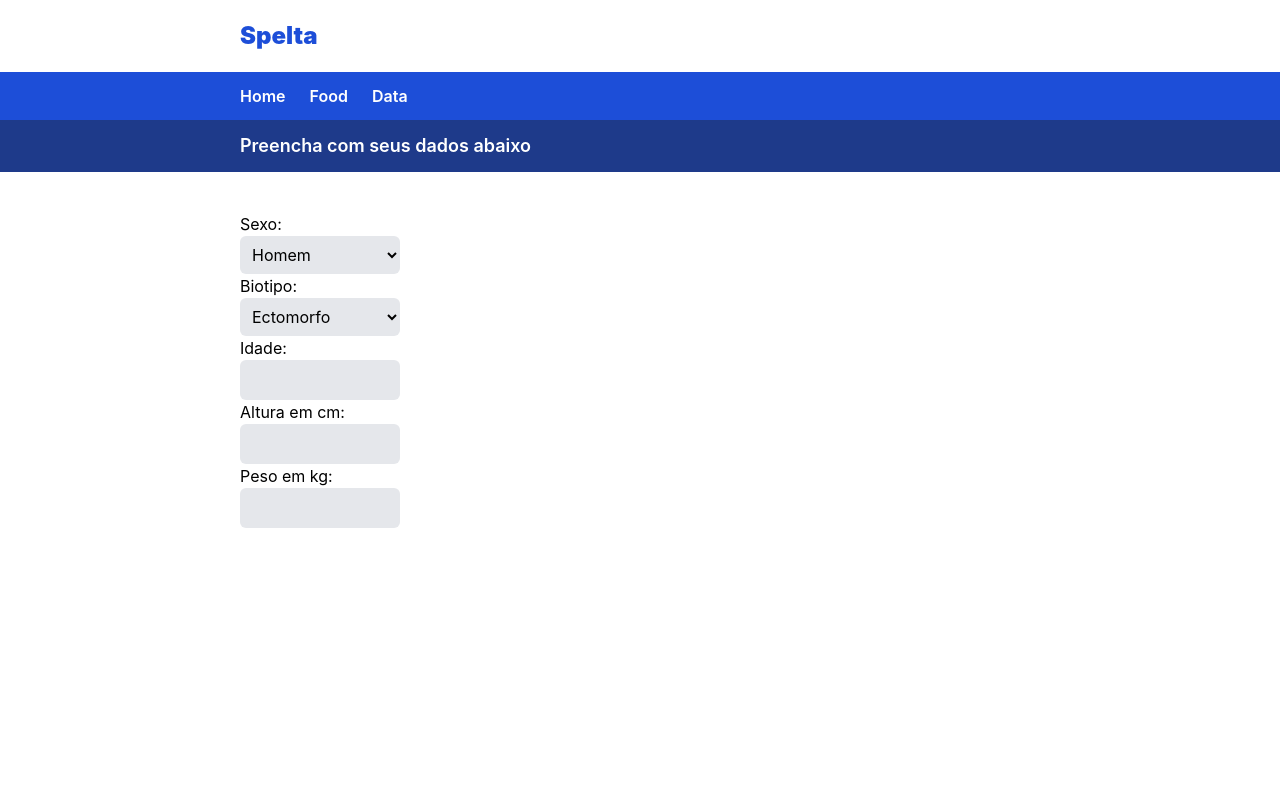
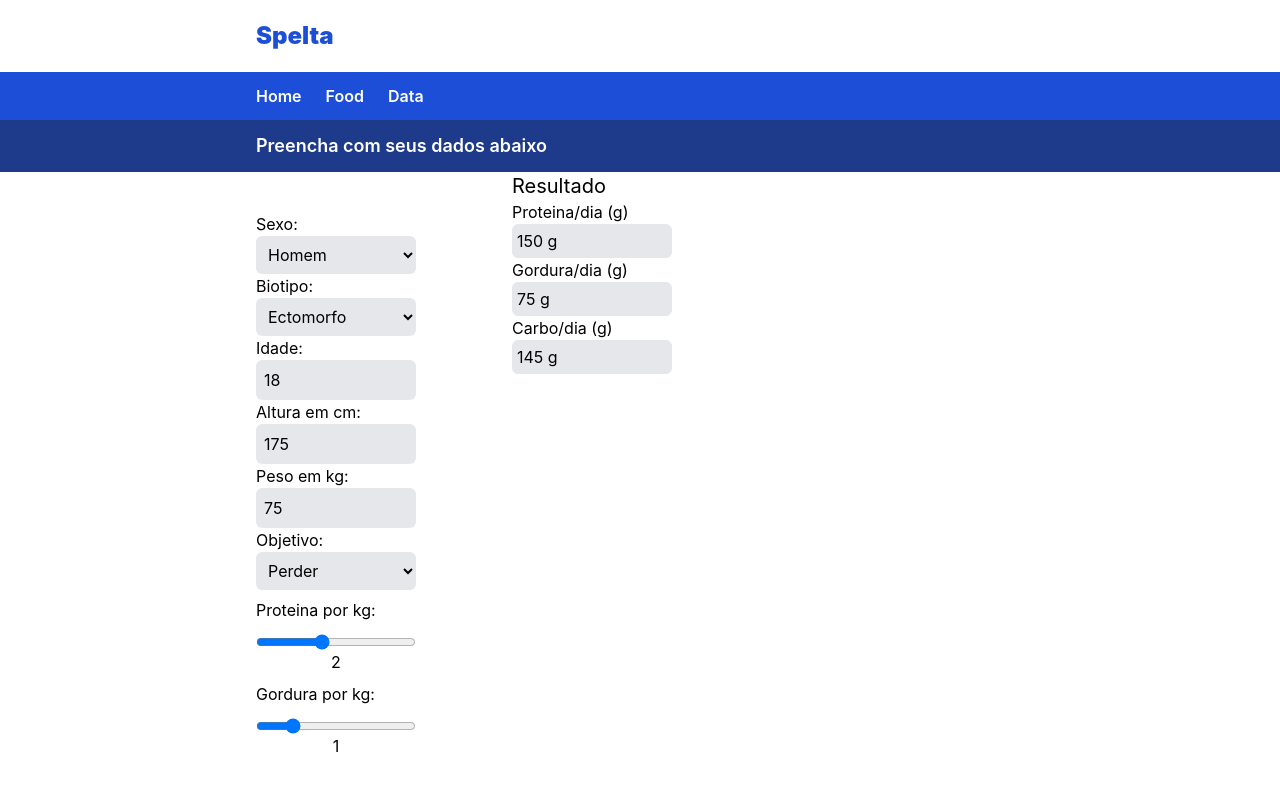
Before and after one commit to PedroSpelta/Fitness, a Next.js app: page /data in a window 1280 px wide. Shown: the top 790 px of the page. Built offline with nearby package versions, Linux system fonts and the light colour scheme.

Commit message:
adicionando componente de resultado

```diff
--- a/components/DietForm.tsx
+++ b/components/DietForm.tsx
@@ -1,21 +1,24 @@
 import React, { useState } from "react";
-import { containerWidth } from "../libs/containers";
+import { usePersonalDataContext } from "../context/personalData";
 
 const inputStyle: string = "bg-gray-200 p-2 rounded-md w-40";
 
 function DietForm() {
   const [bioTip, setBioTip] = useState(true);
+  const {
+    age,
+    fatkg,
+    height,
+    weight,
+    protkg,
+    setAge,
+    setFatkg,
+    setWeight,
+    setProtkg,
+    setHeight,
+  } = usePersonalDataContext();
   return (
-    <div className="flex flex-col items-center justify-center w-screen">
-      <div className="bg-blue-900 w-screen flex justify-center">
-        <p
-          className="text-white text-lg font-semibold py-3"
-          style={{ width: containerWidth }}
-        >
-          Preencha com seus dados abaixo
-        </p>
-      </div>
-      <div style={{ width: containerWidth }} className="pt-10">
+    <div className="pt-10 col-span-1">
       <form className="flex flex-col">
         {/* sexo */}
         <label htmlFor="sex">Sexo:</label>
@@ -27,8 +30,8 @@ function DietForm() {
         <label htmlFor="bio">Biotipo:</label>
         <div
           className="relative"
-            onMouseEnter={() => setBioTip((state) => !state)}
-            onMouseLeave={() => setBioTip((state) => !state)}
+          onMouseEnter={() => setBioTip((state: boolean) => !state)}
+          onMouseLeave={() => setBioTip((state: boolean) => !state)}
         >
           <p
             className={`bg-white p-3 border absolute left-40 ${
@@ -49,13 +52,24 @@ function DietForm() {
         </div>
         {/* Idade */}
         <label htmlFor="age">Idade:</label>
-          <input type="number" name="age" id="age" className={inputStyle} />
+        <input
+          type="number"
+          name="age"
+          id="age"
+          value={Number(age).toString()}
+          onChange={(e) => {
+            setAge(Number(e.target.value));
+          }}
+          className={inputStyle}
+        />
         {/* Altura */}
         <label htmlFor="height">Altura em cm:</label>
         <input
           type="number"
           name="height"
           id="height"
+          value={Number(height).toString()}
+          onChange={(e) => setHeight(Number(e.target.value))}
           className={inputStyle}
         />
         {/* Peso */}
@@ -64,11 +78,44 @@ function DietForm() {
           type="number"
           name="weight"
           id="weight"
+          value={Number(weight).toString()}
+          onChange={(e) => setWeight(Number(e.target.value))}
           className={inputStyle}
         />
         {/* Objetivo */}
+        <label htmlFor="objective">Objetivo:</label>
+        <select name="objective" id="objective" className={inputStyle}>
+          <option value="lose">Perder</option>
+          <option value="mantain">Manter</option>
+          <option value="gain">Ganhar</option>
+        </select>
+        {/* Protein range */}
+        <label htmlFor="proteinRange" className="mt-2">
+          Proteina por kg:
+        </label>
+        <input
+          type="range"
+          min={0}
+          max={500}
+          value={protkg}
+          onChange={(e) => setProtkg(Number(e.target.value))}
+          className="w-40 mt-3"
+        />
+        <p className="text-center w-40">{protkg / 100}</p>
+        {/* Fat range */}
+        <label htmlFor="fatRange" className="mt-2">
+          Gordura por kg:
+        </label>
+        <input
+          type="range"
+          min={0}
+          max={500}
+          value={fatkg}
+          onChange={(e) => setFatkg(Number(e.target.value))}
+          className="w-40 mt-3"
+        />
+        <p className="text-center w-40">{fatkg / 100}</p>
       </form>
-      </div>
     </div>
   );
 }
--- /dev/null
+++ b/components/DietResult.tsx
@@ -0,0 +1,25 @@
+import React from "react";
+import { usePersonalDataContext } from "../context/personalData";
+
+function DietResult() {
+  const { age, height, weight, protkg, fatkg} = usePersonalDataContext();
+  return (
+    <div className="col-span-2">
+      <p className="text-xl">Resultado</p>
+      <p>Proteina/dia (g)</p>
+      <div className="pl-1 py-1 bg-gray-200 border rounded-md w-40">
+        {protkg * weight / 100} g
+      </div>
+      <p>Gordura/dia (g)</p>
+      <div className="pl-1 py-1 bg-gray-200 border rounded-md w-40">
+        {fatkg * weight / 100} g
+      </div>
+      <p>Carbo/dia (g)</p>
+      <div className="pl-1 py-1 bg-gray-200 border rounded-md w-40">
+        {145} g
+      </div>
+    </div>
+  );
+}
+
+export default DietResult;
--- a/components/Header.tsx
+++ b/components/Header.tsx
@@ -5,16 +5,15 @@ function Header() {
   return (
     <div className="w-full flex flex-col items-center">
       <div
-        className={`text-blue-700 text-2xl font-black my-5`}
-        style={{ width: containerWidth }}
+        className={`text-blue-700 text-2xl font-black my-5 max-w-3xl w-full`}
 
       >
         Spelta
       </div>
       <div className="w-full flex justify-center bg-blue-700">
         <div
-          className={`bg-blue-700 text-white font-semibold flex`}
-          style={{ width: containerWidth }}
+          className={`bg-blue-700 text-white font-semibold flex max-w-3xl w-full`}
+
         >
           <p className="hover:bg-blue-900 py-3 pr-3">Home</p>
           <p className="hover:bg-blue-900 p-3">Food</p>
--- /dev/null
+++ b/context/personalData.tsx
@@ -0,0 +1,54 @@
+import React, {
+  createContext,
+  ReactNode,
+  useContext,
+  useState,
+  FC,
+  SetStateAction,
+  Dispatch,
+} from "react";
+
+interface IDataContext {
+  age: number;
+  protkg: number;
+  fatkg: number;
+  weight: number;
+  height: number;
+  setAge: Dispatch<number>;
+  setFatkg: Dispatch<number>;
+  setWeight: Dispatch<number>;
+  setProtkg: Dispatch<number>;
+  setHeight: Dispatch<number>;
+}
+
+const DataContext = createContext<IDataContext>();
+
+export const DataWrapper: FC = ({ children }) => {
+  const [protkg, setProtkg] = useState(200);
+  const [fatkg, setFatkg] = useState(100);
+  const [age, setAge] = useState(18);
+  const [height, setHeight] = useState(175);
+  const [weight, setWeight] = useState(75);
+  return (
+    <DataContext.Provider
+      value={{
+        protkg,
+        fatkg,
+        age,
+        weight,
+        height,
+        setProtkg,
+        setFatkg,
+        setAge,
+        setWeight,
+        setHeight,
+      }}
+    >
+      {children}
+    </DataContext.Provider>
+  );
+};
+
+export function usePersonalDataContext() {
+  return useContext(DataContext);
+}
--- a/pages/_app.tsx
+++ b/pages/_app.tsx
@@ -1,8 +1,13 @@
-import '../styles/globals.css'
-import type { AppProps } from 'next/app'
+import "../styles/globals.css";
+import type { AppProps } from "next/app";
+import { DataWrapper } from "../context/personalData";
 
 function MyApp({ Component, pageProps }: AppProps) {
-  return <Component {...pageProps} />
+  return (
+    <DataWrapper>
+      <Component {...pageProps} />
+    </DataWrapper>
+  );
 }
 
-export default MyApp
+export default MyApp;
--- a/pages/data/index.tsx
+++ b/pages/data/index.tsx
@@ -2,13 +2,24 @@ import type { NextPage } from "next";
 import React from "react";
 import Daily from "../../components/Daily";
 import DietForm from "../../components/DietForm";
+import DietResult from "../../components/DietResult";
 import Header from "../../components/Header";
 
 const index: NextPage = () => {
-  return <div className="flex flex-col justify-center items-center">
-    <Header />
-    <DietForm />
-  </div>;
+  return (
+    <div className="flex flex-col justify-center items-center">
+      <Header />
+      <div className="bg-blue-900 w-screen flex justify-center">
+        <p className="text-white text-lg font-semibold py-3 max-w-3xl w-full">
+          Preencha com seus dados abaixo
+        </p>
+      </div>
+      <div className="grid-cols-3 max-w-3xl w-full grid">
+        <DietForm />
+        <DietResult />
+      </div>
+    </div>
+  );
 };
 
 export default index;
--- a/pages/home/index.tsx
+++ b/pages/home/index.tsx
@@ -2,7 +2,6 @@ import type { NextPage } from "next";
 import React from "react";
 import Daily from "../../components/Daily";
 import Header from "../../components/Header";
-import MacroCircle from "../../components/MacroCircle";
 
 const index: NextPage = () => {
   return <div className="flex flex-col justify-center items-center">
```
Lines whose indentation alone changed are shown as unchanged.
